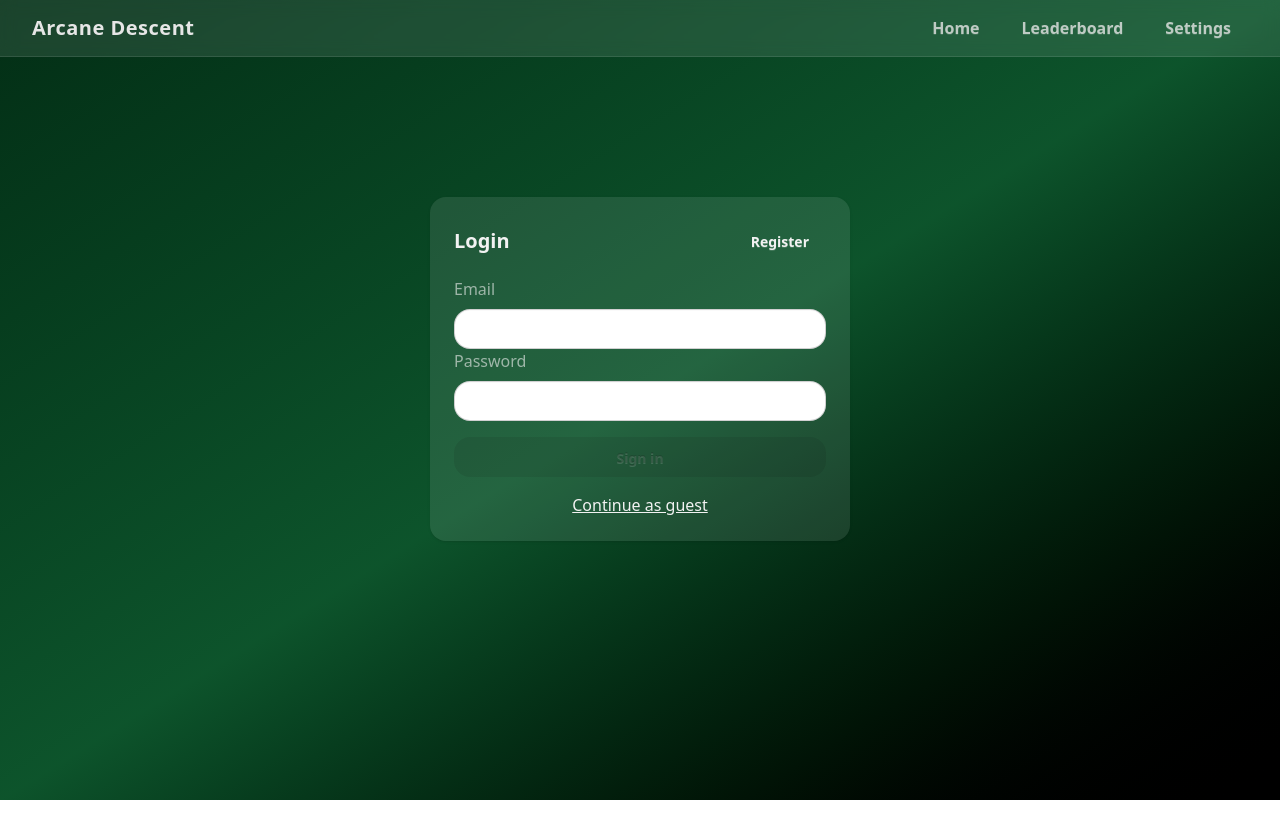
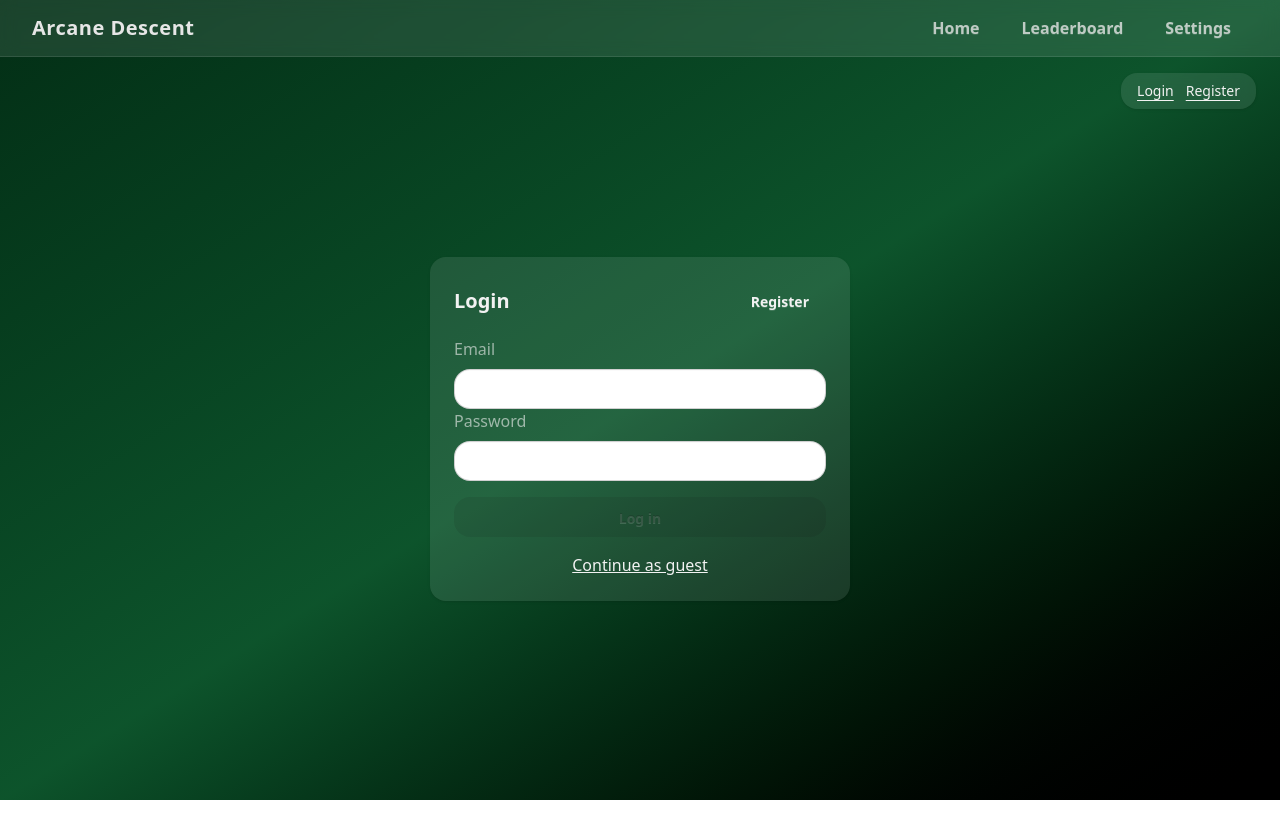
Before and after one commit to InaasHammoush/EscapeRoomFrontEnd, a Svelte app: page /auth in a window 1280 px wide. Shown: the top 838 px of the page. Before the commit the page ends 800 px from the top, so only its background shows below. Built offline with nearby package versions, Linux system fonts and the light colour scheme; no server answers.

Commit message:
A logged in use is now visible globally. Inventory removed from room, will be handled differently.

```diff
--- a/src/components/Layout/Page.jsx
+++ b/src/components/Layout/Page.jsx
@@ -1,7 +1,59 @@
-export default function Page({ children, full = false }) {
+// src/components/Layout/Page.jsx
+import { Link } from "react-router-dom";
+import { useAuthUser } from "../../state/authUser";
+
+// --- Auth Bar ---
+function AuthStatusBar() {
+  const { user, logout } = useAuthUser();
+
   return (
-    <div className={`${full ? 'w-full px-0' : 'max-w-6xl mx-auto px-4'} py-8`}>
-      {children}
+    <div className="w-full flex justify-end px-6 py-4">
+      <div className="bg-base-100/10 backdrop-blur rounded-2xl px-4 py-2 shadow flex items-center gap-3">
+        {user ? (
+          <>
+            <span className="text-sm">
+              Logged in as <span className="font-semibold">{user.username}</span>
+            </span>
+            <button className="btn btn-xs btn-outline rounded-2xl" onClick={logout}>
+              Logout
+            </button>
+          </>
+        ) : (
+          <>
+            <Link to="/auth" className="text-sm underline underline-offset-4">
+              Login
+            </Link>
+            <Link
+              to="/auth"
+              state={{ mode: "register" }}
+              className="text-sm underline underline-offset-4"
+            >
+              Register
+            </Link>
+          </>
+        )}
+      </div>
     </div>
   );
 }
+
+// --- Page Layout ---
+export default function Page({ children, center = false }) {
+  return (
+    <div className="min-h-screen flex flex-col">
+      <AuthStatusBar />
+
+      <main
+        className={
+          center
+            ? // centered layout (Home page)
+              "flex-1 px-6 md:px-10 lg:px-20 max-w-5xl mx-auto py-6"
+            : // default layout: small padding, full width
+              "flex-1 px-10 py-6"
+        }
+      >
+        {children}
+      </main>
+    </div>
+  );
+}
--- a/src/main.jsx
+++ b/src/main.jsx
@@ -5,14 +5,18 @@ import { GameModeProvider } from "./state/gameMode.jsx";
 import ErrorBoundary from "./components/dev/ErrorBoundary";
 import './index.css'
 import App from './App.jsx'
+import { AuthUserProvider } from "./state/authUser";
+
 
 createRoot(document.getElementById('root')).render(
   <StrictMode>
     <BrowserRouter>
         <ErrorBoundary>
-        <GameModeProvider>
-            <App />
-        </GameModeProvider>
+            <AuthUserProvider>
+                <GameModeProvider>
+                    <App />
+                </GameModeProvider>
+            </AuthUserProvider>
         </ErrorBoundary>
     </BrowserRouter>
   </StrictMode>,
--- a/src/pages/Auth.jsx
+++ b/src/pages/Auth.jsx
@@ -3,18 +3,19 @@ import { Link, useNavigate, useLocation } from "react-router-dom";
 import Page from "../components/Layout/Page";
 import { api } from "../state/api";
 import { setToken } from "../state/token";
+import { useAuthUser } from "../state/authUser";
 
 export default function Auth() {
   const navigate = useNavigate();
   const location = useLocation();
+  const { setUser } = useAuthUser();
 
-  // if we came from <Link to="/auth" state={{ mode: "register" }}>
   const initialMode =
     location.state?.mode === "register" ? "register" : "login";
 
-  const [mode, setMode] = useState(initialMode); // "login" | "register"
-  const [username, setUsername] = useState("");  // only for register
-  const [email, setEmail] = useState("");        // for both
+  const [mode, setMode] = useState(initialMode);
+  const [username, setUsername] = useState("");
+  const [email, setEmail] = useState("");
   const [password, setPassword] = useState("");
   const [err, setErr] = useState("");
   const [busy, setBusy] = useState(false);
@@ -22,33 +23,31 @@ export default function Auth() {
   const submit = async (e) => {
     e.preventDefault();
     if (busy) return;
-
     setErr("");
     setBusy(true);
 
     try {
       if (mode === "login") {
-        // 🔐 LOGIN FLOW
-        const { accessToken } = await api.post("/auth/login", {
+        // 🔐 LOGIN
+        const { accessToken, user } = await api.post("/auth/login", {
           email,
           password,
         });
         setToken(accessToken);
-        navigate("/home"); // or "/start" if you prefer
+        setUser(user);            // <-- save user in context + localStorage
+        navigate("/home");
       } else {
-        // 📨 REGISTER FLOW – backend sends verification email
+        // 📨 REGISTER
         await api.post("/auth/register", {
           username,
           email,
           password,
         });
 
-        // Inform the user – email has the verify link
         setErr(
           "Account created. Please check your email and click the verification link to activate your account."
         );
 
-        // Optional: switch to login view after successful register
         setMode("login");
         setPassword("");
       }
@@ -139,7 +138,7 @@ export default function Auth() {
               {busy
                 ? "Please wait…"
                 : mode === "login"
-                ? "Sign in"
+                ? "Log in"
                 : "Create account"}
             </button>
           </form>
--- a/src/pages/Home.jsx
+++ b/src/pages/Home.jsx
@@ -1,12 +1,11 @@
 import { Link, useNavigate } from "react-router-dom";
 import Page from "../components/Layout/Page";
-import { useGameMode } from "../state/gameMode"; // optional if you want to sync context
+import { useGameMode } from "../state/gameMode";
 
 export default function Home() {
   const nav = useNavigate();
   const { setMode } = useGameMode ? useGameMode() : { setMode: () => {} };
 
-  // fallback for localStorage if context not active
   const setModeLocal = (m) => {
     try {
       localStorage.setItem("gameMode", m);
@@ -16,31 +15,21 @@ export default function Home() {
   const handleSolo = () => {
     setMode?.("solo");
     setModeLocal("solo");
-    // go directly to solo route
     nav("/solo/select");
   };
 
   const handleCoop = () => {
     setMode?.("coop");
     setModeLocal("coop");
-    // go directly to coop lobby
     nav("/start");
   };
 
   return (
-    <Page full>
+    <Page center>
       <section className="relative min-h-[calc(100vh-7rem)] flex items-center justify-center">
-        {/* top-left auth right */}
-        <div className="absolute right-6 top-6 md:right-10 md:top-5 flex gap-4">
-          <Link to="/auth" className="underline underline-offset-4 hover:opacity-90">Login</Link>
-          <Link to="/auth" className="underline underline-offset-4 hover:opacity-90" state={{ mode: "register" }}>
-            Register
-          </Link>
-        </div>
 
         {/* centered hero */}
         <div className="text-center space-y-6">
-          {/* main play button: solo */}
           <button
             className="btn btn-circle btn-outline w-32 h-32 text-4xl shadow-lg"
             aria-label="Play Solo"
@@ -50,7 +39,6 @@ export default function Home() {
           </button>
 
           <div className="flex items-center justify-center gap-4">
-            {/* multiplayer link */}
             <button
               className="btn btn-outline rounded-2xl"
               onClick={handleCoop}
@@ -58,7 +46,6 @@ export default function Home() {
               Play Co-op
             </button>
 
-            {/* single player link */}
             <button
               className="btn btn-outline rounded-2xl"
               onClick={handleSolo}
--- a/src/pages/RoomPage.jsx
+++ b/src/pages/RoomPage.jsx
@@ -90,14 +90,6 @@ export default function RoomPage({ mode: modeProp }) {
             <button className="btn btn-sm" onClick={() => navigate(buildPath("Laboratory"))}>Laboratory</button>
           </div>
         </div>
-
-        {/* RIGHT: Inventory */}
-        <aside className="bg-base-100/80 rounded-2xl p-5 shadow">
-          <h3 className="font-semibold mb-3">Inventory</h3>
-          <ul className="space-y-2 opacity-70">
-            <li>—</li><li>—</li><li>—</li>
-          </ul>
-        </aside>
       </div>
     </Page>
   );
--- /dev/null
+++ b/src/state/authUser.jsx
@@ -0,0 +1,40 @@
+import { createContext, useContext, useEffect, useState } from "react";
+import { clearToken } from "./token";
+
+const AuthUserContext = createContext(null);
+
+export function AuthUserProvider({ children }) {
+  const [user, setUser] = useState(() => {
+    try {
+      const raw = localStorage.getItem("user");
+      return raw ? JSON.parse(raw) : null;
+    } catch {
+      return null;
+    }
+  });
+
+  useEffect(() => {
+    if (user) {
+      localStorage.setItem("user", JSON.stringify(user));
+    } else {
+      localStorage.removeItem("user");
+    }
+  }, [user]);
+
+  const logout = () => {
+    clearToken();
+    setUser(null);
+  };
+
+  return (
+    <AuthUserContext.Provider value={{ user, setUser, logout }}>
+      {children}
+    </AuthUserContext.Provider>
+  );
+}
+
+export function useAuthUser() {
+  const ctx = useContext(AuthUserContext);
+  if (!ctx) throw new Error("useAuthUser must be used inside AuthUserProvider");
+  return ctx;
+}
```
